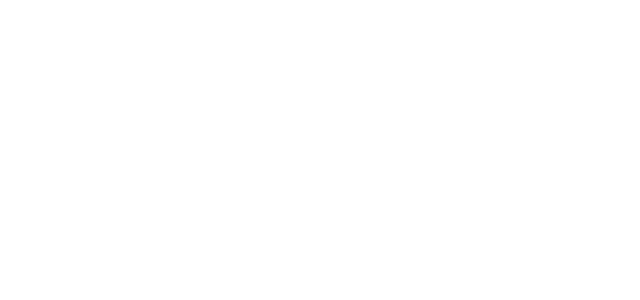
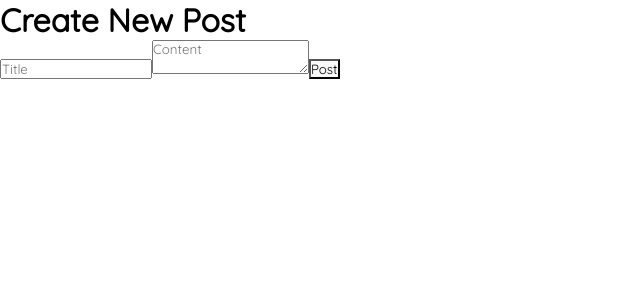
Before and after one commit to Olivergalante/Final-Frontend, a React (Vite) app: page /createpost in a window 1280 px wide. Before the commit this address had no page. Shown: the top 300 px of the page, without its empty margins (0-640 px from the left). Built offline with nearby package versions, Linux system fonts and the light colour scheme.

Commit message:
Created a post feature for blog updates

```diff
--- /dev/null
+++ b/src/Maincontent/CreatePost.jsx
@@ -0,0 +1,30 @@
+import React, { useState } from "react";
+
+const CreatePost = () => {
+	const [title, setTitle] = useState("");
+	const [content, setContent] = useState("");
+
+	const handlePost = () => {
+		// Implement the POST request here using fetch.
+	};
+
+	return (
+		<div className="new-post-section">
+			<h1>Create New Post</h1>
+			<input
+				type="text"
+				placeholder="Title"
+				value={title}
+				onChange={(e) => setTitle(e.target.value)}
+			/>
+			<textarea
+				placeholder="Content"
+				value={content}
+				onChange={(e) => setContent(e.target.value)}
+			/>
+			<button>Post</button>
+		</div>
+	);
+};
+
+export default CreatePost;
--- a/src/Maincontent/Profile.jsx
+++ b/src/Maincontent/Profile.jsx
@@ -1,5 +1,6 @@
 // Profile.js
 import React, { useState, useEffect } from "react";
+import { Link } from "react-router-dom";
 
 const Profile = () => {
 	const [userData, setUserData] = useState(null);
@@ -22,7 +23,9 @@
 					{/* Add more profile information here */}
 				</div>
 			)}
-			<button className="post-blog-button"> Post </button>
+			<Link to="/createpost">
+				<button className="post-blog-button"> Post </button>
+			</Link>
 		</div>
 	);
 };
--- a/src/components/App.jsx
+++ b/src/components/App.jsx
@@ -3,6 +3,7 @@
 import { LoginForm } from "./Login";
 import { MainPage } from "../Maincontent/Mainpage";
 import { Errorpage } from "./Errorpage";
+import CreatePost from "../Maincontent/CreatePost";
 
 export function App() {
 	return (
@@ -11,6 +12,7 @@
 				<Route path="/" element={<LoginForm />} />
 				<Route path="/createuser" element={<CreateUser />} />
 				<Route path="/mainpage" element={<MainPage />} />
+				<Route path="/createpost" element={<CreatePost />} />
 				<Route path="/errorpage" element={<Errorpage />} />
 			</Routes>
 		</Router>
```
